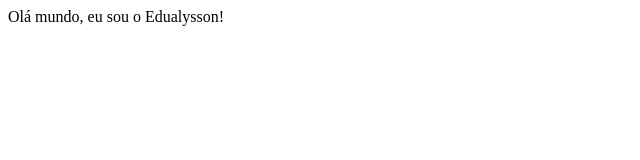
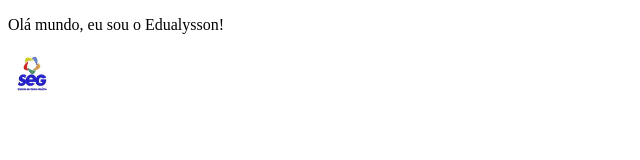
Before and after one commit to EdualyssonCoder/seg-ads, a plain HTML site: page testes/inicio2.html in a window 1280 px wide. Shown: the whole page, without its empty margins (0-640 px from the left). Drawn offline with Linux system fonts and the light colour scheme.

Commit message:
Imagem
Imagem adicionada no arquivo

```diff
--- a/testes/inicio2.html
+++ b/testes/inicio2.html
@@ -6,6 +6,7 @@
     <title>SEG Análise de Sistemas</title>
 </head>
 <body>
-    Olá mundo, eu sou o Edualysson!
+    <p>Olá mundo, eu sou o Edualysson!</p>
+    <img src="baixados.webp" alt="SEG" width="50" height="50">
 </body>
 </html></html>
```
Also changed, not shown: testes/baixados.webp (added).
